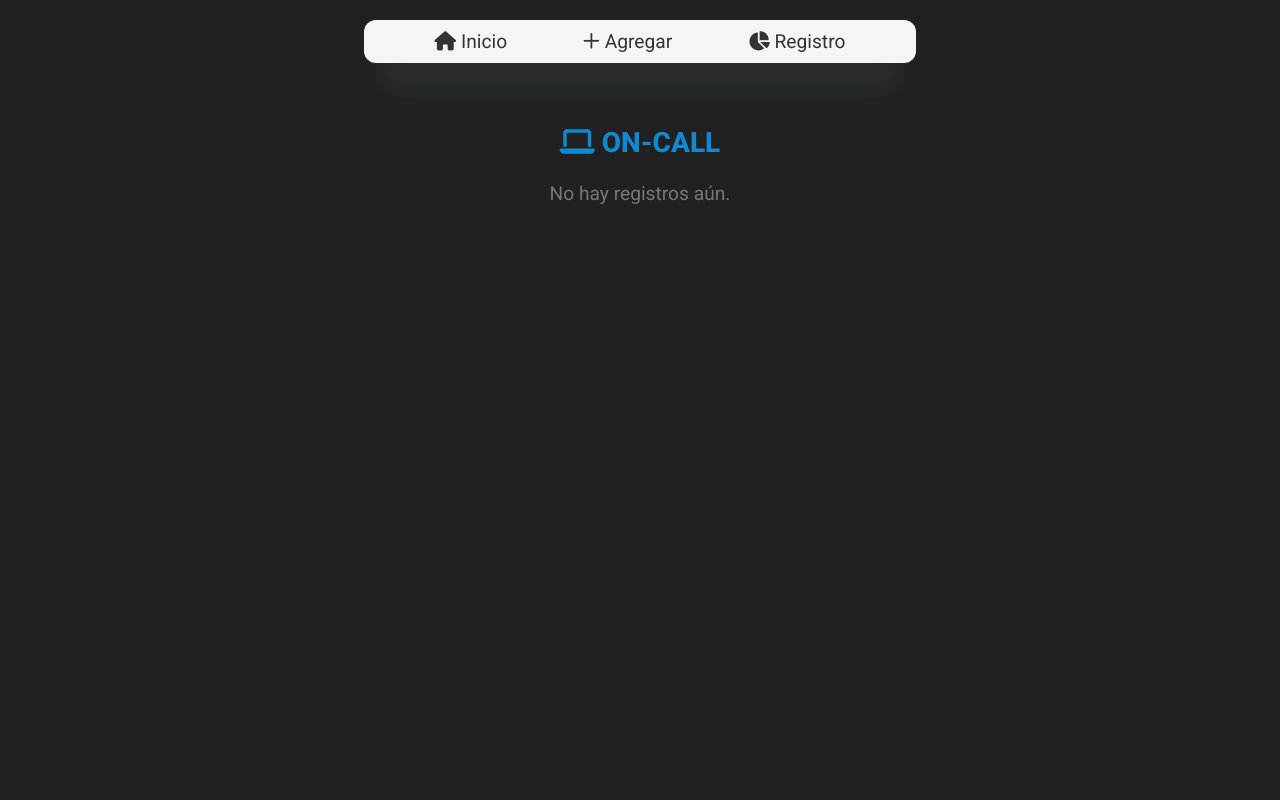
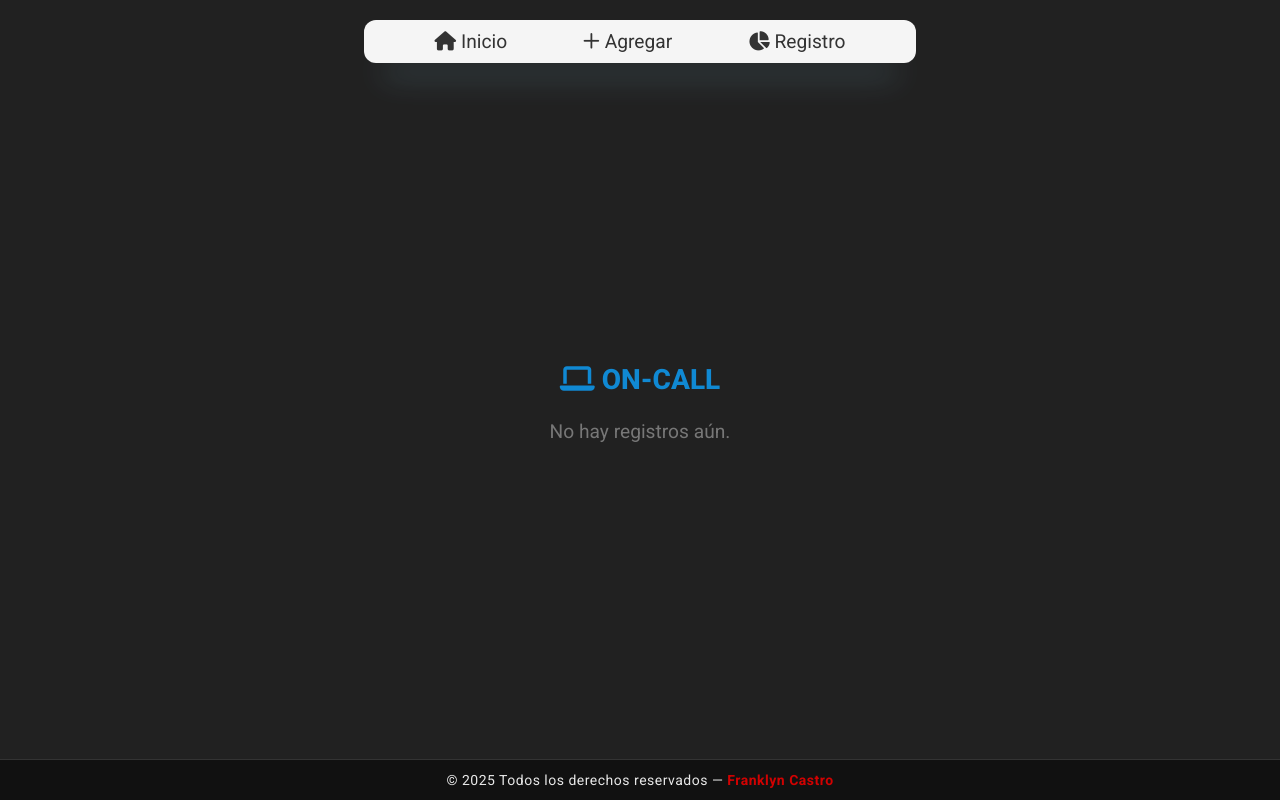
Before and after one commit to franklyncastro/OnCall_Register_Web, a React (Vite) app in the folder oncall_weekly/: page /results in a window 1280 px wide. Built offline with nearby package versions, Linux system fonts and the light colour scheme.

Commit message:
Version 2.0 ready

```diff
--- a/oncall_weekly/src/App.jsx
+++ b/oncall_weekly/src/App.jsx
@@ -6,6 +6,7 @@
 import ResultadosCard from "./components/ResultadosCard/ResultadosCard.jsx";
 import Nav from "./components/Nav/Nav";
 import Error from "./components/Error/Error.jsx";
+import Footer from "./components/Footer/Footer.jsx";
 
 function App() {
 
@@ -21,7 +22,7 @@
   }, [asignaciones]);
 
   return (
-    <div >
+    <div className="app-layout">
        <Nav/>
      <div className="main-container">
 
@@ -38,7 +39,7 @@
         <Route path="/*" element={<Error/>}/>
       </Routes>
      </div>
-
+      <Footer/>
     </div>
   );
 }
--- /dev/null
+++ b/oncall_weekly/src/components/Footer/Footer.jsx
@@ -0,0 +1,16 @@
+
+import "../../style/Footer.css";
+
+function Footer() {
+  const year = new Date().getFullYear();
+
+  return (
+    <footer className="app-footer">
+      <p>
+        © {year} Todos los derechos reservados — <strong>Franklyn Castro</strong>
+      </p>
+    </footer>
+  );
+}
+
+export default Footer;
--- a/oncall_weekly/src/components/ResultadosCard/ResultadosCard.jsx
+++ b/oncall_weekly/src/components/ResultadosCard/ResultadosCard.jsx
@@ -3,11 +3,21 @@
 
 function ResultadosCard({ asignaciones, setAsignaciones }) {
 
-  // 🗑️ Eliminar semana con SweetAlert2
+  // 👉 Función para formatear fechas
+  const formatearFecha = (fechaISO) => {
+    const fecha = new Date(fechaISO);
+    const opciones = { day: "numeric", month: "long" };
+    let texto = fecha.toLocaleDateString("es-ES", opciones);
+
+    // Capitalizar primera letra
+    return texto.charAt(0).toUpperCase() + texto.slice(1);
+  };
+
+  // 👉 Eliminar semana con SweetAlert2
   const eliminarSemana = (id) => {
     Swal.fire({
-      title: "¿Eliminar registro?",
-      text: "Esta acción eliminará la semana seleccionada.",
+      title: "¿Estás seguro?",
+      text: "Esta acción eliminará el registro permanentemente.",
       icon: "warning",
       showCancelButton: true,
       confirmButtonColor: "#d33",
@@ -16,11 +26,9 @@
       cancelButtonText: "Cancelar",
     }).then((result) => {
       if (result.isConfirmed) {
-
         const nuevas = asignaciones.filter((a) => a.id !== id);
         setAsignaciones(nuevas);
 
-        // ✔ Alerta de éxito
         Swal.fire({
           icon: "success",
           title: "Eliminado",
@@ -36,29 +44,27 @@
     <div className="resultados-card">
 
       <div className="title">
-        <h2><i className="fa-solid fa-laptop"></i> On-Call</h2>
+        <h2><i className="fa-etch fa-solid fa-laptop"></i> On-Call</h2>
       </div>
 
-      {/* Si no hay registros */}
       {asignaciones.length === 0 ? (
         <p className="vacio">No hay registros aún.</p>
       ) : (
-        /* CONTENEDOR ÚNICO DE TODAS LAS CARDS */
         <div className="container_card">
 
           {asignaciones.map((semana) => (
             <div className="semana-item" key={semana.id}>
 
-              {/* Fechas */}
+              {/* 📅 Fechas */}
               <div className="semana-info">
                 <span className="fechas">
-                  <i className="fa-solid fa-calendar"></i>
+                  <i className="fa-etch fa-solid fa-calendar"></i>
                   <br />
-                  {semana.inicio} hasta {semana.fin}
+                  {formatearFecha(semana.inicio)} hasta {formatearFecha(semana.fin)}
                 </span>
               </div>
 
-              {/* Nombres por departamento */}
+              {/* 👤 Nombres por departamento */}
               <div className="departamentos">
                 <div className="dep">
                   <strong>Switch:</strong> {semana.switch}
@@ -68,10 +74,10 @@
                 </div>
               </div>
 
-              {/* Botón eliminar */}
+              {/* 🗑 Botón eliminar */}
               <button className="button" onClick={() => eliminarSemana(semana.id)}>
                 <svg viewBox="0 0 448 512" className="svgIcon">
-                  <path d="M135.2 17.7L128 32H32C14.3 32 0 46.3 0 64S14.3 96 32 96H416c17.7 0 32-14.3 32-32s-14.3-32-32-32H320l-7.2-14.3C307.4 6.8 296.3 0 284.2 0H163.8c-12.1 0-23.2 6.8-28.6 17.7zM416 128H32L53.2 467c1.6 25.3 22.6 45 47.9 45H346.9c25.3 0 46.3-19.7 47.9-45L416 128z"/>
+                  <path d="M135.2 17.7L128 32H32C14.3 32 0 46.3 0 64S14.3 96 32 96H416c17.7 0 32-14.3 32-32s-14.3-32-32-32H320l-7.2-14.3C307.4 6.8 296.3 0 284.2 0H163.8c-12.1 0-23.2 6.8-28.6 17.7zM416 128H32L53.2 467c1.6 25.3 22.6 45 47.9 45H346.9c25.3 0 46.3-19.7 47.9-45L416 128z"></path>
                 </svg>
               </button>
 
--- a/oncall_weekly/src/style/App.css
+++ b/oncall_weekly/src/style/App.css
@@ -19,4 +19,15 @@
   justify-content: center;
   align-items: center;
   /* height: 100%; */
+  flex: 1;
 }
+
+.app-layout {
+  min-height: 100vh;
+  display: flex;
+  flex-direction: column;
+}
+
+/* .app-content {
+  flex: 1;
+} */
--- /dev/null
+++ b/oncall_weekly/src/style/Footer.css
@@ -0,0 +1,20 @@
+.app-footer {
+  width: 100%;
+  padding: 12px 0;
+  margin-top: 40px;
+  text-align: center;
+  background: #111;
+  color: #fff;
+  font-size: 14px;
+  letter-spacing: 0.5px;
+  border-top: 1px solid #333;
+}
+
+.app-footer p {
+  margin: 0;
+  opacity: 0.9;
+}
+
+.app-footer strong {
+  color: #e60000; /* rojo suave estilo tu preferencia */
+}
```
